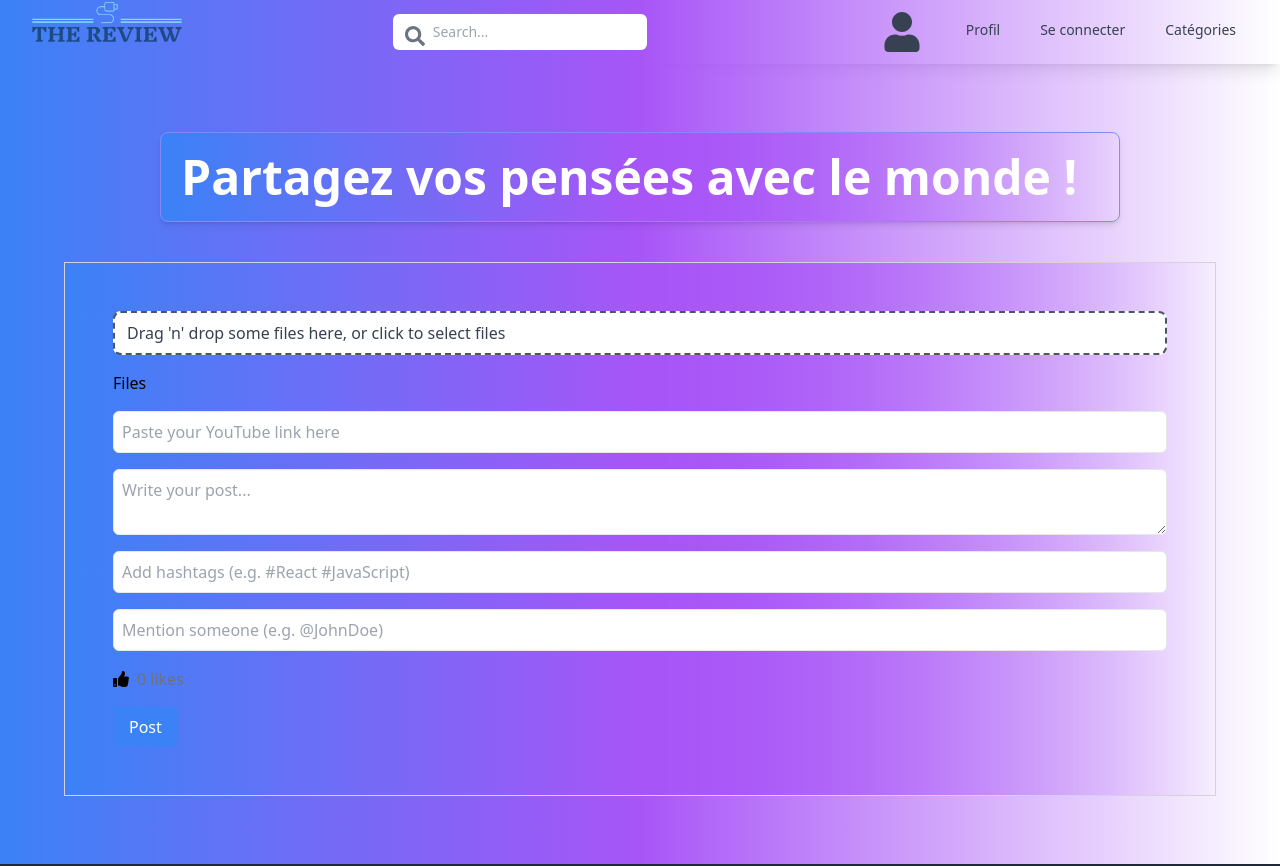
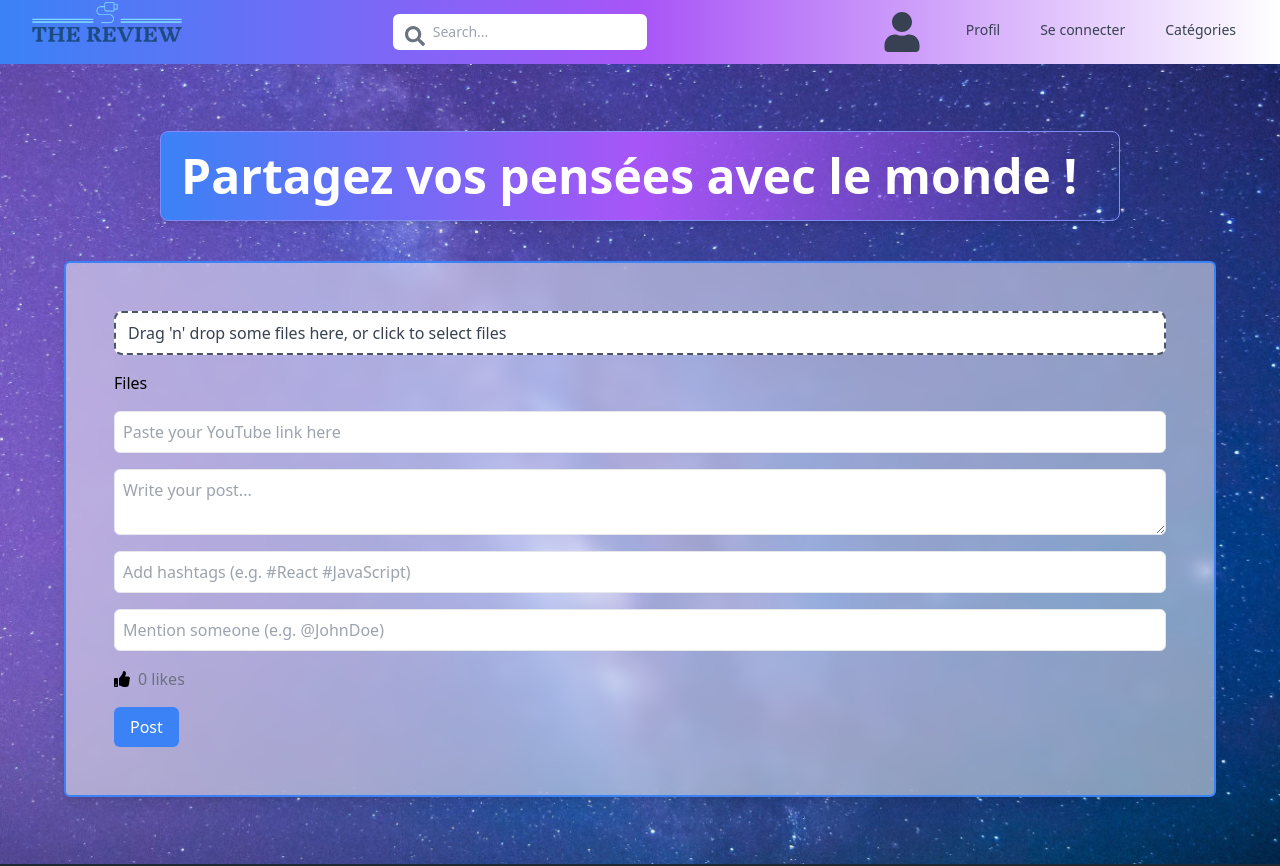
Before and after one commit to Marvindje/The-review-perso, a React (Vite) app in the folder frontend/: page /creer-article in a window 1280 px wide. Shown: the top 866 px of the page. Built offline with nearby package versions, Linux system fonts and the light colour scheme.

Commit message:
modifs pages posts

```diff
--- a/frontend/src/pages/Contact.jsx
+++ b/frontend/src/pages/Contact.jsx
@@ -1,8 +1,8 @@
 import React from 'react';
 import { useForm } from 'react-hook-form';
 import { motion } from 'framer-motion';
-import contactImage from '../assets/Contact-technology-futuristic.jpeg';
 import { FaUser, FaEnvelope, FaPen } from 'react-icons/fa';
+import galaxyBackground from '../assets/thepage.jpeg';
 
 function Contact() {
   const { register, handleSubmit, formState: { errors } } = useForm();
@@ -13,11 +13,10 @@ function Contact() {
   };
 
   return (
-    <div className="flex flex-col items-center justify-center min-h-screen bg-gradient-to-r from-blue-500 via-purple-500 to-transparent py-6">
+    <div className="flex flex-col items-center justify-center min-h-screen py-6" style={{ backgroundImage: `url(${galaxyBackground})`, backgroundSize: 'cover', backgroundPosition: 'center' }}>
       {/* Section de Contact */}
       <motion.div
-        className="w-full max-w-2xl mx-auto bg-white rounded-lg shadow-lg p-8 mt-8 flex flex-col items-start justify-center border-2 border-blue-500 rounded-md" // Bordure ajoutée ici
-        style={{ backgroundImage: `url(${contactImage})`, backgroundSize: 'cover', backgroundPosition: 'center' }}
+        className="w-full max-w-2xl mx-auto bg-white rounded-lg shadow-lg p-8 mt-8 flex flex-col items-start justify-center border-2 border-blue-500 rounded-md bg-opacity-50 backdrop-blur" // Ajout de l'effet de flou et suppression de l'image de fond
         initial={{ scale: 0 }}
         animate={{ scale: 1 }}
         transition={{ duration: 0.5 }}
@@ -67,7 +66,6 @@ function Contact() {
           </div>
         </form>
       </motion.div>
-      {/* Le reste de la page reste inchangé */}
     </div>
   );
 }
--- a/frontend/src/pages/CreerPosts.jsx
+++ b/frontend/src/pages/CreerPosts.jsx
@@ -4,6 +4,8 @@ import { useDropzone } from 'react-dropzone';
 import { FaThumbsUp } from 'react-icons/fa';
 import { ToastContainer, toast } from 'react-toastify';
 import 'react-toastify/dist/ReactToastify.css';
+import galaxyBackground from '../assets/thepage.jpeg';
+
 
 function CreerPosts() {
     const [post, setPost] = useState('');
@@ -81,7 +83,8 @@ function CreerPosts() {
 
     return (
         <motion.div
-            className="min-h-screen bg-gradient-to-r from-blue-500 via-purple-500 to-transparent py-6 flex flex-col justify-center sm:py-12"
+            className="min-h-screen py-6 flex flex-col justify-center sm:py-12"
+            style={{ backgroundImage: `url(${galaxyBackground})`, backgroundSize: 'cover', backgroundPosition: 'center' }}
             initial={{ x: "-100vw" }}
             animate={{ x: 0 }}
             transition={{ duration: 1 }}
@@ -97,7 +100,7 @@ function CreerPosts() {
             </motion.h1>
 
             <motion.div
-                className="w-full max-w-6xl mx-auto bg-gradient-to-r from-blue-500 via-purple-500 to-transparent border border-gray-300 p-12 mt-4 flex flex-col items-start justify-center transition-all duration-500 ease-in-out hover:shadow-2xl hover:border-transparent"
+                className="w-full max-w-6xl mx-auto bg-white rounded-lg shadow-lg p-12 mt-4 flex flex-col items-start justify-center border-2 border-blue-500 rounded-md bg-opacity-50 backdrop-blur" // Ajout de l'effet de flou et suppression du gradient de fond
                 initial={{ scale: 0 }}
                 animate={{ scale: 1 }}
                 transition={{ duration: 0.5 }}
--- a/frontend/src/pages/MesPosts.jsx
+++ b/frontend/src/pages/MesPosts.jsx
@@ -2,7 +2,7 @@ import React, { useState, useEffect } from 'react';
 import { motion, useAnimation } from 'framer-motion';
 import { FaThumbsUp, FaTrash, FaSync } from 'react-icons/fa';
 import noResultsImage from '../assets/noresults.png';
-// Importation de l'image
+import galaxyBackground from '../assets/thepage.jpeg';
 
 function MesPosts() {
   const [posts, setPosts] = useState([]);
@@ -66,12 +66,19 @@ function MesPosts() {
   };
 
   return (
-    <motion.div
-        className="min-h-screen bg-gradient-to-r from-blue-500 via-purple-500 to-transparent py-6 flex flex-col justify-center sm:py-12"
-        initial={{ x: "-100vw" }}
-        animate={{ x: 0 }}
-        transition={{ duration: 1 }}
-    >
+<motion.div
+    style={{
+        backgroundImage: `url(${galaxyBackground})`,
+        backgroundSize: 'cover', // Couvre toute la zone
+        backgroundPosition: 'center', // Centre l'image
+        backgroundRepeat: 'no-repeat' // Empêche la répétition
+    }}
+    className="min-h-screen py-6 flex flex-col justify-center sm:py-12"
+    initial={{ x: "-100vw" }}
+    animate={{ x: 0 }}
+    transition={{ duration: 1 }}
+>
+
         <motion.h1
             className="w-3/4 mx-auto text-4xl font-semibold text-gray-700 mb-6 p-5 rounded-lg shadow-md bg-gray-100 border border-gray-300 hover:shadow-lg transition-shadow duration-300 ease-in-out"
             initial={{ x: "-100vw" }}
```
